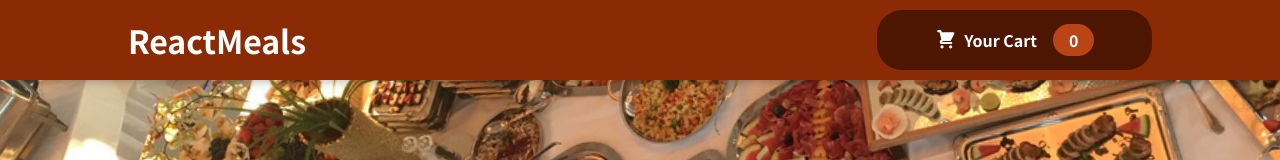
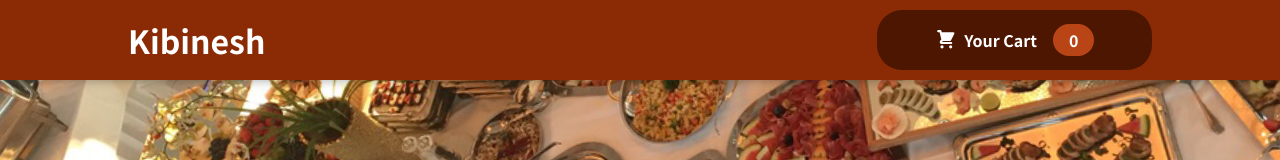
Before and after one commit to daniel-bogale/kibinesh-cafe-food-order-app, a React (Create React App) app: page / in a window 1280 px wide. Shown: the top 160 px of the page. Built offline with nearby package versions, Linux system fonts and the light colour scheme.

Commit message:
care name is changed

```diff
--- a/package.json
+++ b/package.json
@@ -12,7 +12,7 @@
     "web-vitals": "^0.2.4"
   },
   "scripts": {
-    "start": "react-scripts --openssl-legacy-provider start",
+    "start": "react-scripts start",
     "build": "react-scripts --openssl-legacy-provider build",
     "test": "react-scripts test",
     "eject": "react-scripts eject"
--- a/src/component/Layout/Header.js
+++ b/src/component/Layout/Header.js
@@ -7,7 +7,7 @@ const Header = (props) => {
   return (
     <Fragment>
       <header className={styles.header}>
-        <h1>ReactMeals</h1>
+        <h1>Kibinesh</h1>
         <HeaderCardButton onClick={props.onToggleCart}></HeaderCardButton>
       </header>
       <div className={styles["main-image"]}>
```
